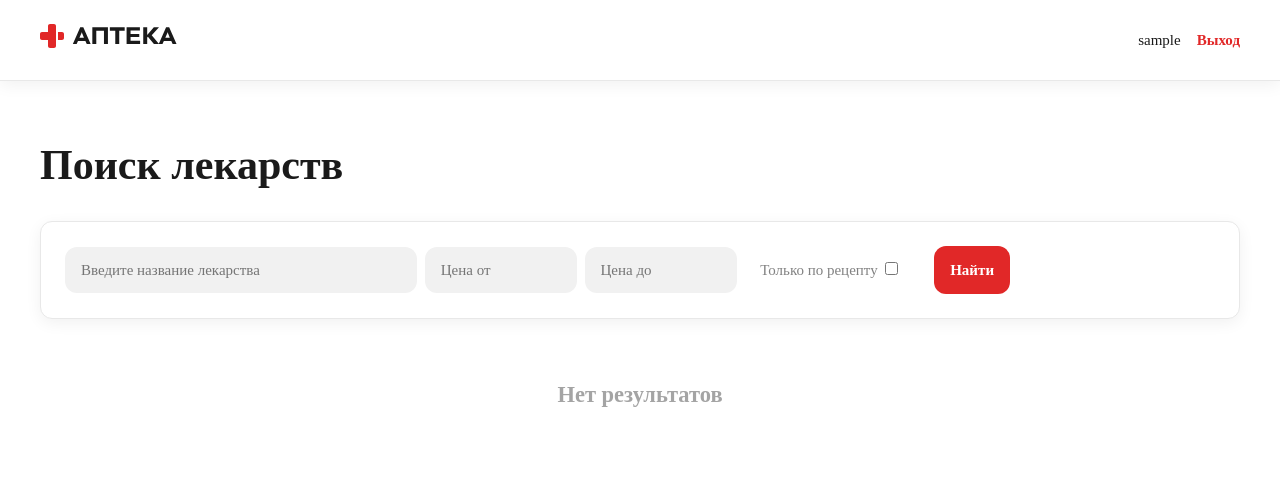
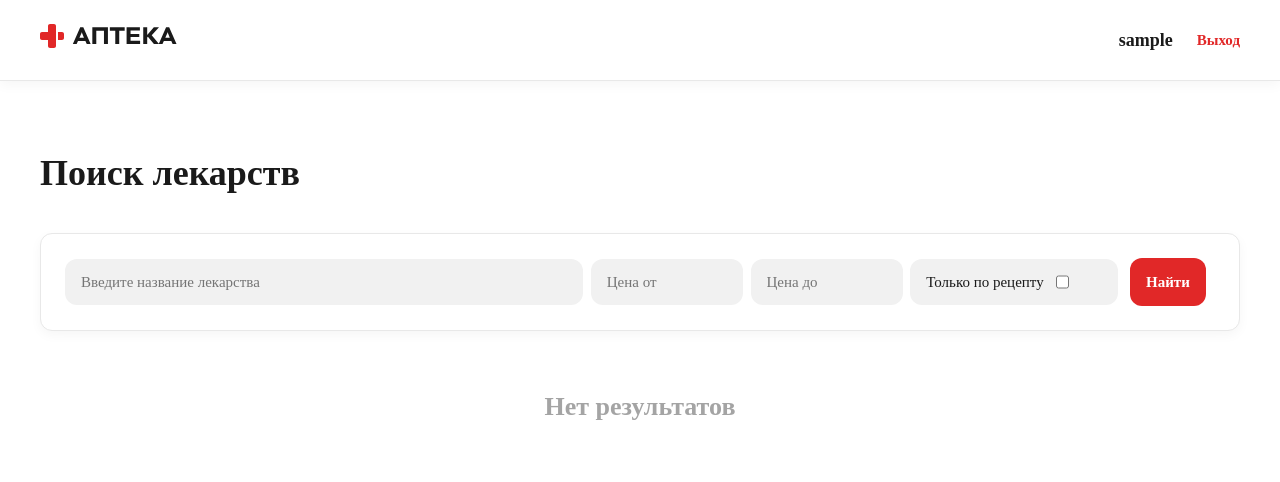
Before and after one commit to mgskym/web-mgskym-rgz, a Flask app: page /search in a window 1280 px wide. Shown: the top 482 px of the page. Run offline with Flask 3, Linux system fonts and the light colour scheme; the visitor is signed in with stand-in values (Sample User, id 1); data comes from the database, SQL or seed files in the repository; data that the repository does not hold is empty.

Commit message:
Готовое

```diff
--- a/app.py
+++ b/app.py
@@ -57,7 +57,8 @@ def search():
             page_title = 'Поиск лекарств',
             username = username,
             res_count = res_count,
-            is_logged = True
+            is_logged = True,
+            len_data = len(data)
         )
     else:
         name = request.form.get('name')
@@ -86,7 +87,8 @@ def search():
             page_title = 'Поиск лекарств',
             username = username,
             res_count = res_count,
-            is_logged = True
+            is_logged = True,
+            len_data = len(data)
         )
 
 @app.route("/register", methods=['POST', 'GET'])
@@ -206,7 +208,7 @@ def new():
         if price_form != '':
             price_form = float(price_form)
         count_form = request.form.get("count")
-        if name_form == '' or patent_name_form == '' or recipe_form == '' or count_form == '':
+        if name_form == '' or patent_name_form == '' or recipe_form == '' or count_form == '' or price_form == '':
             errors = 'Заполните все поля!'
             return render_template("new.html",
                 page_title = 'Добавление лекарства',
@@ -298,7 +300,7 @@ def edit(medicine_id_edit):
         if price_form != '':
             price_form = float(price_form)
         count_form = request.form.get("count")
-        if name_form == '' or patent_name_form == '' or recipe_form == '' or count_form == '':
+        if name_form == '' or patent_name_form == '' or recipe_form == '' or count_form == '' or price_form == '':
             errors = 'Заполните все поля!'
             return render_template("edit.html",
                 page_title = f'Редактирование лекарства "{data_edit.name}"',
--- a/static/style.css
+++ b/static/style.css
@@ -10,7 +10,7 @@
     --base-shadow: #1e1e1e;
     --page-pading: 32px;
     --page-content-maxwidth: 1200px;
-    --box-shadow: 0px 4px 16px 0px rgba(23, 23, 23, 0.06);
+    --box-shadow: 0px 4px 12px 0px rgba(23, 23, 23, 0.04);
 }
 
 
@@ -23,6 +23,7 @@ body {
     font-weight: 500;
     margin: 0;
     padding: 0;
+    margin-bottom: 64px;
 }
 
 a {
@@ -31,14 +32,21 @@ a {
     text-decoration: none;
 }
 
+a:hover {
+    color: #c92121;
+    transition: 0.3s;
+}
+
 h1 {
-    font-size: 42px;
+    font-size: 36px;
     font-weight: 700;
-    margin-bottom: 44px;
-    margin-top: 72px;
+    margin-bottom: 32px;
+    margin-top: 64px;
+    line-height: 56px;
 }
 
 h2  {
+    font-size: 26px;
     margin-top: 0;
     margin-bottom: 0;
 }
@@ -74,12 +82,14 @@ header {
 }
 
 .username {
+    font-size: 18px;
+    font-weight: 600;
     color: var(--base-text);
-    margin-right: 16px;
+    margin-right: 24px;
 }
 
 .logo {
-    margin-right: 64px;
+    margin-right: 48px;
 }
 
 footer {
@@ -102,6 +112,7 @@ main {
 
 .cards {
     align-items: top;
+    overflow: hidden;
 }
 
 .card {
@@ -113,7 +124,7 @@ main {
     background-color: var(--surface-light);
     box-shadow: var(--box-shadow);
     margin-bottom: 16px;
-    width: 584px;
+    width: 585px;
     margin-right: 12px;
     height: 180px;
     box-sizing: border-box;
@@ -149,6 +160,11 @@ main {
     border: 0;
 }
 
+.primary-button:hover {
+    background-color: #c92121;
+    transition: 0.3s;
+}
+
 .secondary-button {
     background-color: var(--grayt-light);
     color: var(--primary-main);
@@ -166,7 +182,12 @@ main {
     align-items: center;
 }
 
-input {
+.secondary-button:hover {
+    background-color: #eaeaea;
+    transition: 0.3s;
+}
+
+.input {
     padding: 11px;
     padding-right: 16px;
     padding-left: 16px;
@@ -177,6 +198,18 @@ input {
     background-color: var(--grayt-light);
     border-radius: var(--border-radius);
     border: 0;
+}
+
+.input:focus{
+    outline: var(--primary-main) solid 2px;
+}
+
+.checkboxarea {
+    padding: 11px;
+    padding-left: 16px;
+    padding-right: 16px;
+    background-color: var(--grayt-light);
+    border-radius: var(--border-radius);
 }
 
 select {
@@ -196,15 +229,6 @@ label {
     color: var(--gray-text);
 }
 
-input::focused {
-    border-color: var(--primary-main);
-}
-
 .success {
     color: rgb(26, 198, 60);
 }
-/* <!-- // document.querySelector("[name='delete']").addEventListener("change", function () {
-    //     document.getElementsByName(
-    //         "name"
-    //     )[0].value = (`{{ data[${this.value}].name }}`);
-    // }); --> */
--- a/templates/delete.html
+++ b/templates/delete.html
@@ -3,13 +3,13 @@
 {% block main %}
     <form method="POST">
         <label>Лекарство<br>
-                <select name="delete" style="margin-bottom: 24px; margin-top: 8px; width: 520px;" placeholder="Выберите лекарство">
+                <select class="input" name="delete" style="margin-top: 8px; width: 340px;" placeholder="Выберите лекарство">
                     {% for i in data %}
                         <option value="{{ i.id }}">{{ i.name }}</option>
                     {% endfor %}
                 </select><br>
         </label>
         <div class="success">{{ success }}</div><br>
-        <button class="primary-button" style="width: 520px; margin-top: 24px;" type="submit">Удалить</button>
+        <button class="primary-button" style="width: 340px;" type="submit">Удалить</button>
     </form>
 {% endblock %}
--- a/templates/edit_selection.html
+++ b/templates/edit_selection.html
@@ -3,7 +3,7 @@
 {% block main %}
     <form method="POST">
         <label>Редактируемое лекарство<br>
-            <select name="edit_select" style="margin-top: 8px; width: 340px; margin-right: 16px;" placeholder="Выберите лекарство">
+            <select class="input" name="edit_select" style="margin-top: 8px; width: 340px; margin-right: 16px;" placeholder="Выберите лекарство">
                 {% for i in data %}
                     <option value="{{ i.id }}">{{ i.name }}</option>
                 {% endfor %}
--- a/templates/login.html
+++ b/templates/login.html
@@ -3,11 +3,11 @@
 {% block main %}
     <form method="POST">
         <label>Логин<br>
-            <input name="username" style="margin-bottom: 16px; margin-top: 8px; width: 320px;" type="text">
+            <input class="input" name="username" style="margin-bottom: 16px; margin-top: 8px; width: 320px;" type="text">
         </label>
         <br>
         <label>Пароль<br>
-            <input name="password" style="margin-bottom: 16px; margin-top: 8px; width: 320px;" type="password">
+            <input class="input" name="password" style="margin-bottom: 16px; margin-top: 8px; width: 320px;" type="password">
         </label><br>
         <div class="errors">{{ errors }}</div><br>
         <button style="width: 352px; margin-bottom: 32px;" class="primary-button" type="submit">Войти</button>
--- a/templates/register.html
+++ b/templates/register.html
@@ -3,11 +3,11 @@
 {% block main %}
     <form method="POST">
         <label>Логин<br>
-            <input name="username" style="margin-bottom: 16px; margin-top: 8px; width: 320px;" type="text">
+            <input class="input" name="username" style="margin-bottom: 16px; margin-top: 8px; width: 320px;" type="text">
         </label>
         <br>
         <label>Пароль<br>
-            <input name="password" style="margin-bottom: 16px; margin-top: 8px; width: 320px;" type="password">
+            <input class="input" name="password" style="margin-bottom: 16px; margin-top: 8px; width: 320px;" type="password">
         </label><br>
         <div class="errors">{{ errors }}</div><br>
         <button style="width: 352px; margin-bottom: 32px;" class="primary-button" type="submit">Зарегистрироваться</button>
--- a/templates/search.html
+++ b/templates/search.html
@@ -2,18 +2,21 @@
 
 {% block main %}
     <form class="search-area" method="POST">
-        <input name="name" style="width: 320px; margin-right: 4px;" type="text" placeholder="Введите название лекарства">
-        <input name="price_from" style="width: 120px; margin-right: 4px;" type="number" placeholder="Цена от" min="0" max="5000">
-        <input name="price_to" style="width: 120px; margin-right: 4px;" type="number" placeholder="Цена до" min="0" max="5000">
-        <label style="margin-left: 16px; ">
-            Только по рецепту
-            <input style="margin-right: 32px;" name="recipe" type="checkbox">
-        </label>
+        <input class="input" name="name" style="width: 486px; margin-right: 4px;" type="text" placeholder="Введите название лекарства">
+        <input class="input" name="price_from" style="width: 120px; margin-right: 4px;" type="number" placeholder="Цена от" min="0" max="5000">
+        <input class="input" name="price_to" style="width: 120px; margin-right: 4px;" type="number" placeholder="Цена до" min="0" max="5000">
+        <div class="checkboxarea" style="width: 176px; display: inline-block; margin-right: 8px;">
+            <label style="color: #1a1a1a; display: flex;">
+                Только по рецепту
+                <input style="margin-left: 12px;" name="recipe" type="checkbox">
+            </label>
+        </div>
+
         <button type="submit" class="primary-button">Найти</button>
     </form>
     {% if data %}
         <div style="margin-bottom: 20px; color: #b3b3b3;">Результатов: {{ res_count }}</div>
-        <div class="cards">
+        <div id="cards" class="cards" style="height: 980px;">
             {% for i in data %}
                 <div class="card">
                     <div>
@@ -30,12 +33,24 @@
                                 <div style="color: #286fe1;">Только по рецепту</div>
                             {% endif %}
                         </div>
-                        <h2 style="margin-top: 16px;">{{ i.price }} ₽</h2>
+                        <h2 style="margin-top: 20px;">{{ i.price }} ₽</h2>
                     </div>
                 </div>
             {% endfor %}
-            <button style="width: 100%; margin-top: 32px; margin-bottom: 64px;" class="secondary-button">Показать ещё</button>
         </div>
+        {% if len_data > 10 %}
+            <button id="expand_list" style="width: 100%; margin-top: 24px; margin-bottom: 64px;" class="secondary-button">Показать ещё</button>
+        {% endif %}
+        <script>
+            document.getElementById("expand_list").addEventListener("click", function() {
+                let items = 10;
+                document.getElementById("cards").style.height = `${parseInt(document.getElementById("cards").style.height) + 980}px`;
+                if (parseInt(document.getElementById("cards").style.height) >= ('{{ len_data }}' / 2 * 196)) {
+                    document.getElementById("cards").style.height = 'none';
+                    document.getElementById("expand_list").style.display = 'none';
+                };
+            });
+        </script>
     {% else %}
         <h2 style="text-align: center; color: #a4a4a4; margin-top: 64px;">Нет результатов</h2>
     {% endif %}
```
Also changed, not shown: templates/edit.html (+4 -4 lines), templates/new.html (+4 -4 lines).
